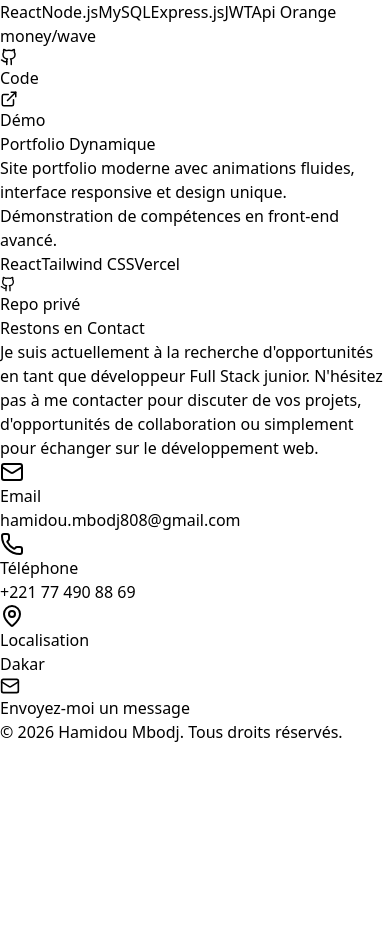
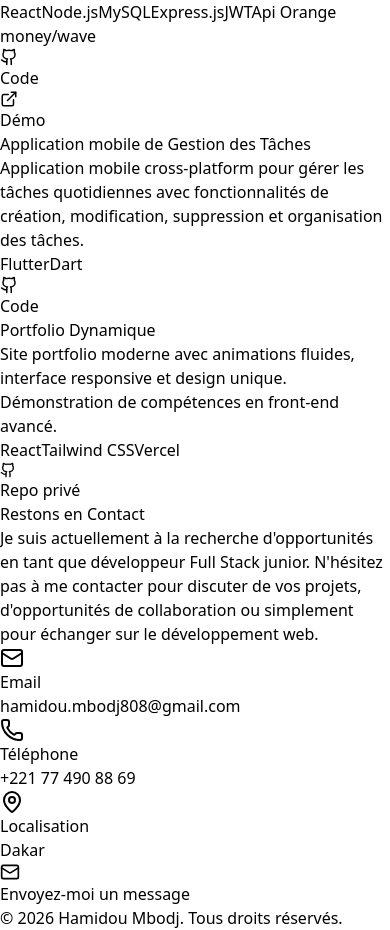
Before and after one commit to Tekkiiisn/mon-portfolio, a React (Vite) app: page / in a window 390 px wide. Shown: the part 2500-3430 px from the top of the page. Before the commit the page ends 3244 px from the top, so only its background shows below. Built offline with nearby package versions, Linux system fonts and the light colour scheme.

Commit message:
Add task management mobile app project entry
Added a new project entry for a task management mobile application with relevant details.

```diff
--- a/src/components/Projects.jsx
+++ b/src/components/Projects.jsx
@@ -28,6 +28,13 @@ export default function Projects() {
       technologies: ['React', 'Node.js', 'MySQL','Express.js', 'JWT','Api Orange money/wave'],
       github: 'https://github.com/Tekkiiisn/SenPaiement',
       demo: 'https://sen-paiement.vercel.app/',
+      gradient: 'from-teal-500/20 to-emerald-600/10'
+    },
+    {
+      title: 'Application mobile de Gestion des Tâches',
+      description: 'Application mobile cross-platform pour gérer les tâches quotidiennes avec fonctionnalités de création, modification, suppression et organisation des tâches.',
+      technologies: ['Flutter', 'Dart'],
+      github: 'https://github.com/Tekkiiisn/Taches_app',
       gradient: 'from-teal-500/20 to-emerald-600/10'
     },
     {
```
